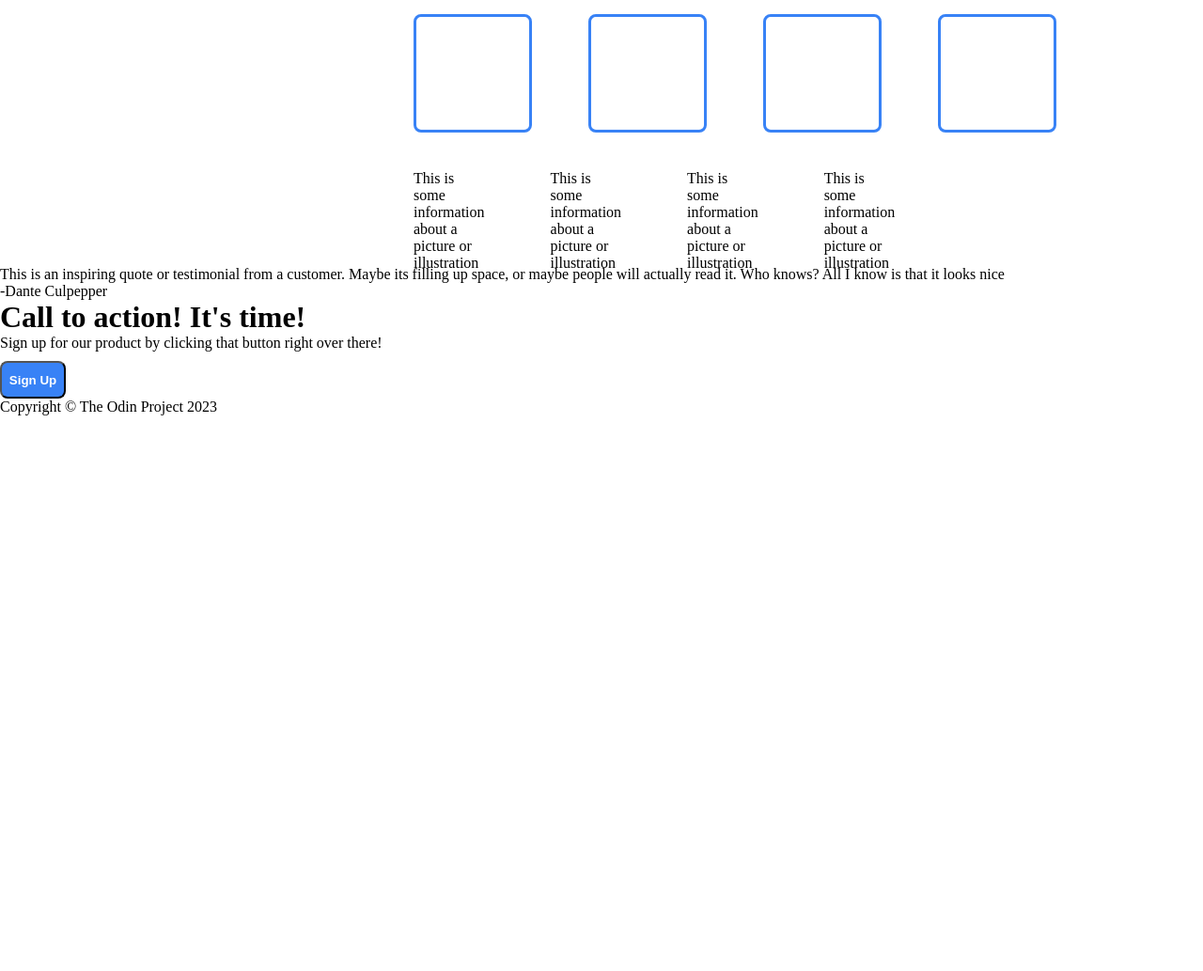
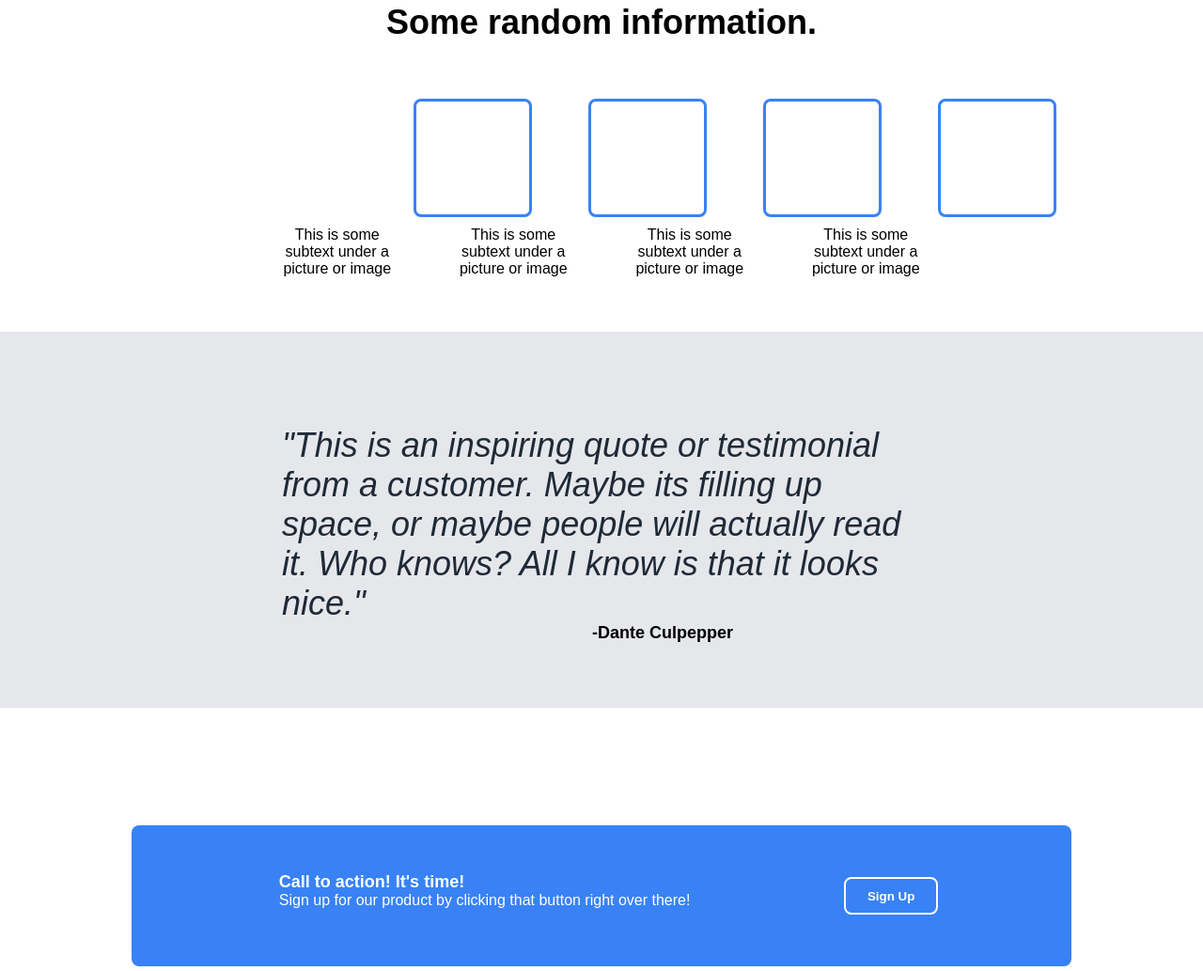
Before and after one commit to lizardkid55/landing-page, a plain HTML site: page index.html in a window 1280 px wide. Shown: the part 567-1600 px from the top of the page at 94% size. Before the commit the page ends 1009 px from the top, so only its background shows below. Drawn offline with Linux system fonts and the light colour scheme.

Commit message:
Finished styling and aligning all the elements, very happy with how everything looks and feeling very comfortable using flexbox and padding. Will add my final commit tonight after I make the website dynamic using flex-grow and flex-shrink (I am still rough on understanding how it works.)

```diff
--- a/index.html
+++ b/index.html
@@ -35,20 +35,26 @@
                 <div class="box4"></div>
             </div>
         <div class="illustrationdetails">
-            <p>This is some information about a picture or illustration</p>
-            <p>This is some information about a picture or illustration</p>
-            <p>This is some information about a picture or illustration</p>
-            <p>This is some information about a picture or illustration</p>
+            <p>This is some subtext under a picture or image</p>
+            <p>This is some subtext under a picture or image</p>
+            <p>This is some subtext under a picture or image</p>
+            <p>This is some subtext under a picture or image</p>
         </div>
     </div>
     <div class="container3">
-        <p>This is an inspiring quote or testimonial from a customer. Maybe its filling up space, or maybe people will actually read it. Who knows? All I know is that it looks nice</p>
-        <p>-Dante Culpepper</p>
+        <p>"This is an inspiring quote or testimonial from a customer. Maybe its filling up space, or maybe people will actually read it. Who knows? All I know is that it looks nice."</p>
+        <div class="quoted">-Dante Culpepper</div>
     </div>
     <div class='container4'>
-        <h1>Call to action! It's time!</h1>
-            <p>Sign up for our product by clicking that button right over there!</p>
-            <button>Sign Up</button>
+        <div class="bluebox">
+            <div class="bluebox-left">
+                <h1>Call to action! It's time!</h1>
+                    <p>Sign up for our product by clicking that button right over there!</p>
+            </div>
+                <div class="bluebox-right">
+                    <button>Sign Up</button>
+                </div>
+        </div>
     </div>
     <div class="footer">
         <p>Copyright © The Odin Project 2023 </p>
--- a/style.css
+++ b/style.css
@@ -9,7 +9,8 @@ header{
     justify-content: space-around;
     height: 50px;
     background-color: #1F2937;
-    padding: 20px
+    padding: 20px;
+    padding-bottom: 100px;
 }
 
 .headerlogo{
@@ -19,8 +20,6 @@ header{
     font-size: 24px;
     align-items: center;
 }
-
-
 
 a{
     color: white;
@@ -45,6 +44,7 @@ a{
 .headerbody span{
     font-family: Helvetica, sans-serif;
     font-size: 20px;
+    padding-right: 50px;
     color: #E5E7EB
 }
 
@@ -57,7 +57,7 @@ a{
 }
 
 button{
-    width: 70px;
+    width: 100px;
     height: 40px;
     align-self: flex-start;
     margin-top: 10px;
@@ -65,7 +65,8 @@ button{
     color: white;
     font-family: Arial, Helvetica, sans-serif;
     border-radius: 8px;
-    font-weight: bold
+    border: 0px solid #3882F6;
+    font-weight: bolder;
 }
 
 ul{
@@ -105,7 +106,9 @@ img{
     gap: 60px;
     height: auto;
     width: 400px;
-    margin: 40px;
+    margin-top: 60px;
+    margin-bottom: 10px;
+
 
 }
 
@@ -138,9 +141,90 @@ img{
 
 .illustrationdetails{
     display: flex;
-    flex-wrap: nowrap;
+    font-size: 16px;
+    font-family: Arial, Helvetica, sans-serif;
+    width: 700px;
+    gap: 50px;
+    text-align: center;
+}
+
+.container3{
+    height: 400px;
+    background-color: #E5E7EB;
+}
+
+.container3 p{
+    font-size: 36px;
+    font-style: italic;
+    font-family: Arial, Helvetica, sans-serif;
+    color: #1F2937;
+    padding: 300px;
+    padding-top: 100px;
+    padding-bottom: 0px;
+}
+
+.quoted{
+    text-align: right;
+    padding-right: 500px;
+    font-family: arial;
+    font-weight: bolder;
+    font-size: 18px;
+}
+
+.container4{
+    height: 400px;
+    display: flex;
+    justify-content: center;
     align-items: center;
-    justify-content: space-between;
-    width: 400px;
-    gap: 70px;
 }
+
+.bluebox{
+    height: 150px;
+    width: 1000px;
+    background-color: #3882F6;
+    border-radius: 8px;
+    display: flex;
+    justify-content: space-around;
+}
+
+.bluebox h1{
+    color: white;
+    font-family: arial;
+    padding-top: 50px;
+    padding-left: 75px;
+    padding-bottom: 0px;
+    font-size: 18px;
+    font-weight: bolder;
+}
+
+.bluebox p{
+    color: white;
+    font-family: Arial, Helvetica, sans-serif;
+    padding-left: 75px;
+}
+
+.bluebox-left{
+    display: flex;
+    flex-direction: column;
+
+}
+
+.bluebox-right{
+    padding-top: 45px;
+    padding-right: 60px;
+
+}
+
+.bluebox button{
+    border: 2px solid white;
+    align-self: flex-start;
+}
+
+.footer{
+    height: 100px;
+    color: white;
+    text-align: center;
+    font-family: Arial, Helvetica, sans-serif;
+    padding-top: 45px;
+    background: #1F2937;
+}
```
